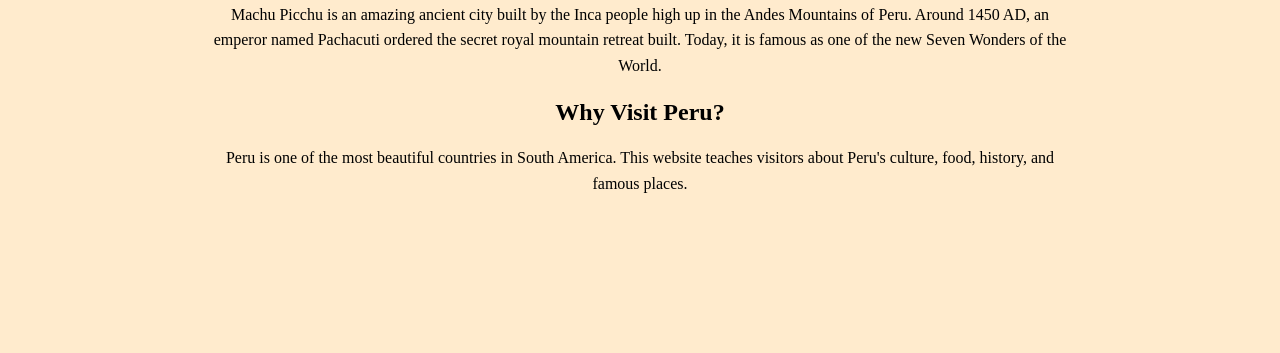
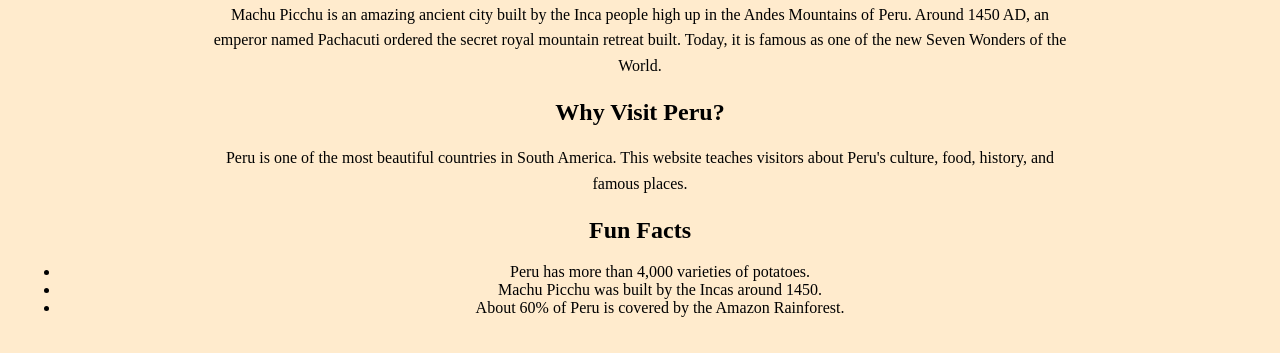
Before and after one commit to isabethromero6/final-website-project, a plain HTML site: page index.html in a window 1280 px wide. Shown: the part 490-843 px from the top of the page. Before the commit the page ends 800 px from the top, so only its background shows below. Drawn offline with Linux system fonts and the light colour scheme.

Commit message:
Update index.html

```diff
--- a/index.html
+++ b/index.html
@@ -19,5 +19,12 @@
 <p>
 Peru is one of the most beautiful countries in South America. This website teaches visitors about Peru's culture, food, history, and famous places.
 </p>
+<h2>Fun Facts</h2>
+
+<ul>
+<li>Peru has more than 4,000 varieties of potatoes.</li>
+<li>Machu Picchu was built by the Incas around 1450.</li>
+<li>About 60% of Peru is covered by the Amazon Rainforest.</li>
+</ul>
     </body>
 </html>
```
